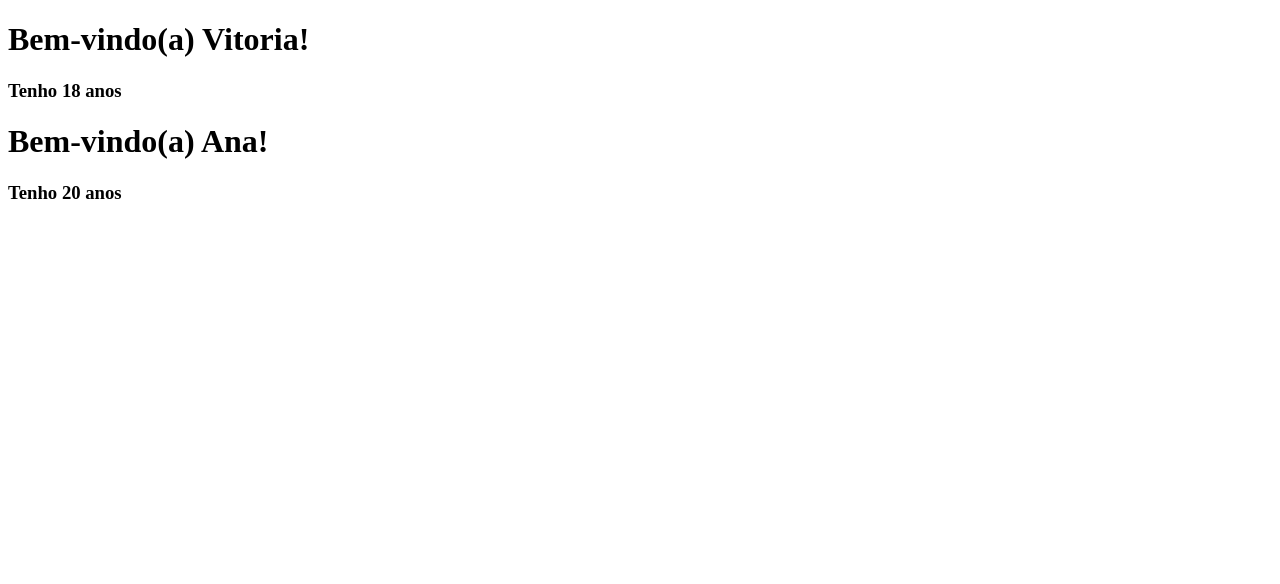
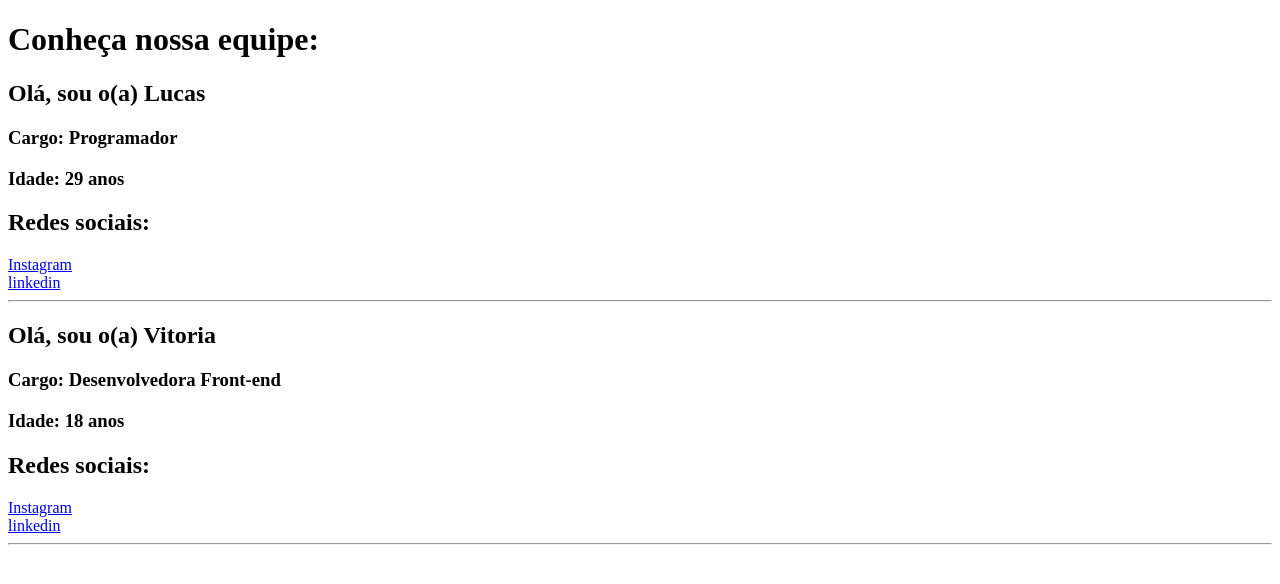
Before and after one commit to vitoria-cosmos/my-app, a React (Create React App) app: page / in a window 1280 px wide. Shown: the top 584 px of the page. Built offline with nearby package versions, Linux system fonts and the light colour scheme.

Commit message:
props part 2

```diff
--- a/src/App.js
+++ b/src/App.js
@@ -2,27 +2,76 @@ import React from 'react';
 
 // const Bemvindo = () => <h2>Bem-vindo(a)</h2>
 
-const Bemvindo = (props) => {
+
+// const Bemvindo = (props) => {
+//   return (
+//     <div>
+//       <h1>Bem-vindo(a) {props.nome}!</h1>
+//       <h3>Tenho {props.idade} anos</h3>
+//     </div>
+//   )
+// }
+
+
+// const Teste = () => <h2>Oi teste</h2>
+
+
+const Equipe = (props) => {
   return (
     <div>
-      <h1>Bem-vindo(a) {props.nome}!</h1>
-      <h3>Tenho {props.idade} anos</h3>
+      <Sobre
+      nome={props.nome}
+      cargo={props.cargo}
+      idade={props.idade}
+      />
+      <Social
+      insta={props.insta}
+      linkedln={props.linkedln}
+      />
+      <hr/>
     </div>
   )
 }
-// const Teste = () => <h2>Oi teste</h2>
+
+const Sobre = (props) => {
+  return (
+    <div>
+      <h2>Olá, sou o(a) {props.nome}</h2>
+      <h3>Cargo: {props.cargo}</h3>
+      <h3>Idade: {props.idade} anos</h3>
+    </div>
+  )
+}
+
+const Social = (props) => {
+  return (
+    <div>
+      <h2>Redes sociais:</h2>
+       <a href={props.insta}>Instagram</a>
+       <br/>
+       <a href={props.linkedln}>linkedin</a>
+    </div>
+  )
+}
+
 function App() {
   return (
     <div>
-      {/* <h1>Bem-vindo ao sistema</h1>
-      <h2>@vitoria_cosmos</h2> */}
-      <div>
-        {/* Olá Mundo! */}
-        <Bemvindo nome="Vitoria" idade="18"/>
-        <Bemvindo nome="Ana" idade="20"/>
-        {/* <h1>Curso React</h1> */}
-        {/* <Teste/> */}
-      </div>
+      <h1>Conheça nossa equipe:</h1>
+      <Equipe
+      nome="Lucas"
+      cargo="Programador"
+      idade="29"
+      insta="https://www.instagram.com/"
+      linkedln="https://www.linkedin.com/"
+      />
+      <Equipe
+      nome="Vitoria"
+      cargo="Desenvolvedora Front-end"
+      idade="18"
+      insta="https://www.instagram.com/"
+      linkedln="https://www.linkedin.com/"
+      />
     </div>
   )
 }
```
